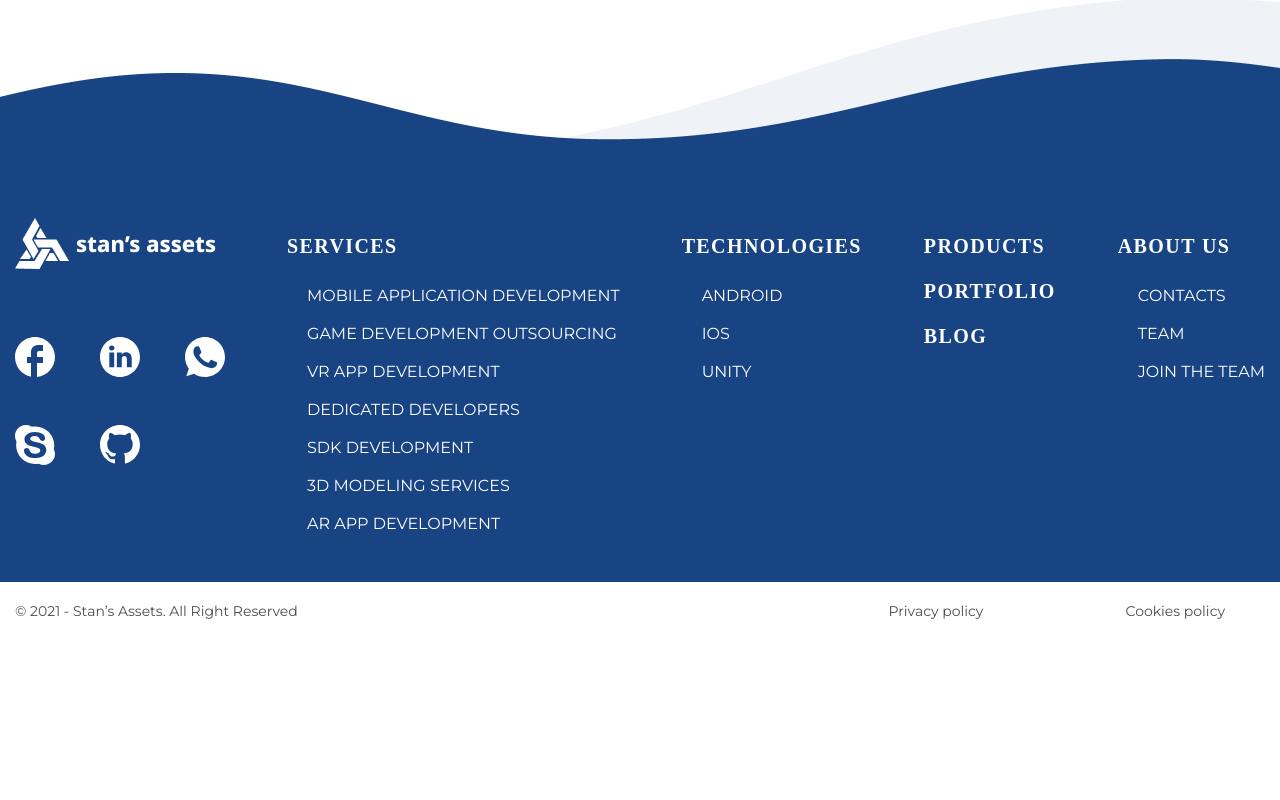
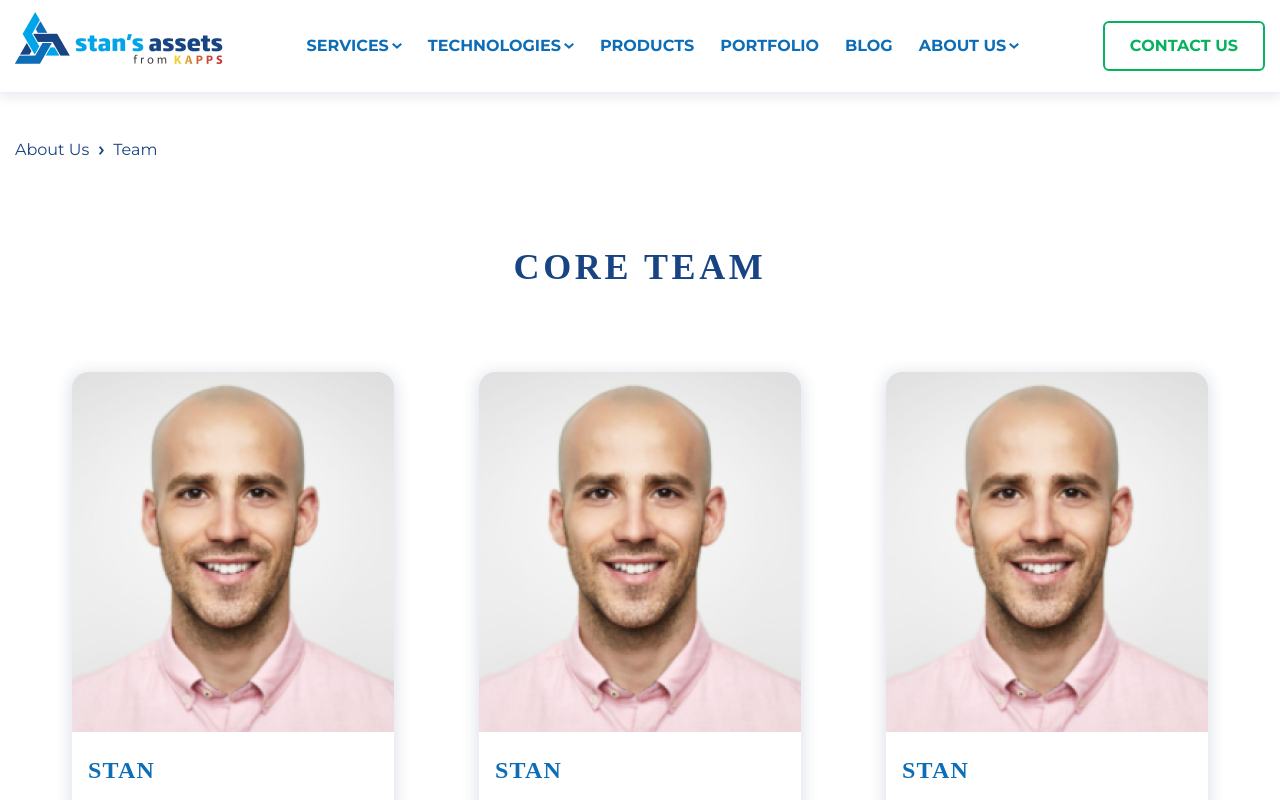
Before and after one commit to zark6835/Game-servise, a React (Create React App) app: page /about-us in a window 1280 px wide. Built offline with nearby package versions, Linux system fonts and the light colour scheme.

Commit message:
Add About Us pages and TeamCard component

```diff
--- a/src/App.js
+++ b/src/App.js
@@ -15,6 +15,7 @@ import IosPages from "./pages/Technologies/IosPages";
 import UnityPages from "./pages/Technologies/UnityPages";
 import ProductsPages from "./pages/Products/ProductsPages";
 import PortfolioPages from "./pages/Portfolio/PortfolioPages";
+import AboutUsPages from "./pages/AboutUs/AboutUsPages";
 
 function App() {
   return (
@@ -33,6 +34,7 @@ function App() {
           <Route path="/unity-technologies" element={<UnityPages />} />
           <Route path="/assets-products" element={<ProductsPages />} />
           <Route path="/portfolio" element={<PortfolioPages/>} />
+          <Route path="/about-us" element={<AboutUsPages/>} />
         </Routes>
         <Footer />
     </div>
--- a/src/components/Footer/Footer.jsx
+++ b/src/components/Footer/Footer.jsx
@@ -96,7 +96,7 @@ const Footer = () => {
                 <a className="footer-paragraph" href="#">CONTACTS</a>
               </li>
               <li>
-                <a className="footer-paragraph" href="#">TEAM</a>
+                <a className="footer-paragraph" href="/about-us">TEAM</a>
               </li>
               <li>
                 <a className="footer-paragraph" href="#">JOIN THE TEAM</a>
--- a/src/components/Heder/HomeHeder.jsx
+++ b/src/components/Heder/HomeHeder.jsx
@@ -132,9 +132,9 @@ const HomeHeder = () => {
                     </a>
                   </li>
                   <li>
-                    <a className="body2 color-white" href="#">
+                    <Link to="/about-us" className="body2 color-white">
                       TEAM
-                    </a>
+                    </Link>
                   </li>
                   <li>
                     <a className="body2 color-white" href="#">
--- a/src/components/Heder/IndexHeder.jsx
+++ b/src/components/Heder/IndexHeder.jsx
@@ -69,7 +69,7 @@ const IndexHeder = () => {
           </div>
           <ul className={`Heder__servises-list-item-index ${aboutUsOpen ? 'open' : ''}`}>
               <li><a className="body2 color-blue" href="#">CONTACTS</a></li>
-              <li><a className="body2 color-blue" href="#">TEAM</a></li>
+              <li><Link to="/about-us" className="body2 color-blue">TEAM</Link></li>
               <li><a className="body2 color-blue" href="#">JOIN THE TEAM</a></li>
             </ul>
           </li>
--- /dev/null
+++ b/src/components/Pages/AboutUs/AboutUs.jsx
@@ -0,0 +1,13 @@
+import '../pages-style.scss'
+
+const AboutUs = () => {
+    return (
+        <section className='container'>
+            <div className='pages__wrapper'>
+                <p className='body color'>About Us<span></span>Team</p>
+            </div>
+        </section>
+     );
+}
+
+export default AboutUs;
--- /dev/null
+++ b/src/components/TeamCard/TeamCard.jsx
@@ -0,0 +1,24 @@
+import { teamCardData } from "../../data/teamCardData";
+
+import "./team-card.scss";
+
+const TeamCard = () => {
+  return (
+    <section className="teamCard">
+      <h2 className="header2">core team</h2>
+      <ul className="teamCard__list">
+        {teamCardData.map((item) => (
+          <li className="teamCard__list-item">
+            <img className="teamCard__list-item_img" src={item.img} alt="" />
+            <div className="teamCard__list-item_content">
+              <h3 className="header3">{item.name}</h3>
+              <p className="body">{item.information}</p>
+            </div>
+          </li>
+        ))}
+      </ul>
+    </section>
+  );
+};
+
+export default TeamCard;
--- /dev/null
+++ b/src/components/TeamCard/team-card.scss
@@ -0,0 +1,34 @@
+@import "../../assets/global-style/vars";
+
+.teamCard {
+  display: flex;
+  align-items: center;
+  flex-direction: column;
+  gap: 85px;
+  margin: 85px 0;
+  &__list {
+    display: grid;
+    grid-template-columns: repeat(3, 322px);
+    grid-gap: 72px 85px;
+    &-item {
+      background: $white;
+      box-shadow: 0px 3px 16px 2px rgba(29, 51, 107, 0.15);
+      border-radius: 16px;
+
+      &_img {
+        object-fit: cover;
+        width: 100%;
+        border-start-start-radius: 16px;
+        border-start-end-radius: 16px;
+      }
+
+      &_content {
+        display: flex;
+        flex-direction: column;
+        gap: 8px;
+
+        padding: 16px 14px 16px 16px;
+      }
+    }
+  }
+}
--- /dev/null
+++ b/src/data/teamCardData.js
@@ -0,0 +1,36 @@
+import img1 from '../assets/img/content/aboutUs-pages/team-img1.png'
+
+const teamCardData = [
+    {
+        img: img1,
+        name: 'Stan',
+        information: 'Lorem ipsum dolor sit amet, consectetur adipiscing elit. Curabitur sodales eleifend dolor .',
+    },
+    {
+        img: img1,
+        name: 'Stan',
+        information: 'Lorem ipsum dolor sit amet, consectetur adipiscing elit. Curabitur sodales eleifend dolor .',
+    },
+    {
+        img: img1,
+        name: 'Stan',
+        information: 'Lorem ipsum dolor sit amet, consectetur adipiscing elit. Curabitur sodales eleifend dolor .',
+    },
+    {
+        img: img1,
+        name: 'Stan',
+        information: 'Lorem ipsum dolor sit amet, consectetur adipiscing elit. Curabitur sodales eleifend dolor .',
+    },
+    {
+        img: img1,
+        name: 'Stan',
+        information: 'Lorem ipsum dolor sit amet, consectetur adipiscing elit. Curabitur sodales eleifend dolor .',
+    },
+    {
+        img: img1,
+        name: 'Stan',
+        information: 'Lorem ipsum dolor sit amet, consectetur adipiscing elit. Curabitur sodales eleifend dolor .',
+    },
+]
+
+export { teamCardData }
--- /dev/null
+++ b/src/pages/AboutUs/AboutUsPages.js
@@ -0,0 +1,23 @@
+import IndexHeder from "../../components/Heder/IndexHeder";
+import Partner from "../../components/Partner/Partner";
+import Feedback from "../../components/Feedback/Feedback"
+import AboutUs from "../../components/Pages/AboutUs/AboutUs";
+import TeamCard from "../../components/TeamCard/TeamCard";
+import ProjectsSlider from "../../components/ProjectsSlider/ProjectsSlider";
+
+const AboutUsPages = () => {
+  return (
+    <>
+      <IndexHeder />
+      <main>
+        <AboutUs/>
+        <TeamCard/>
+        <Partner/>
+        <Feedback/>
+        <ProjectsSlider/>
+      </main>
+    </>
+  );
+};
+
+export default AboutUsPages;
```
Also changed, not shown: src/assets/img/content/aboutUs-pages/team-img1.png (added).
